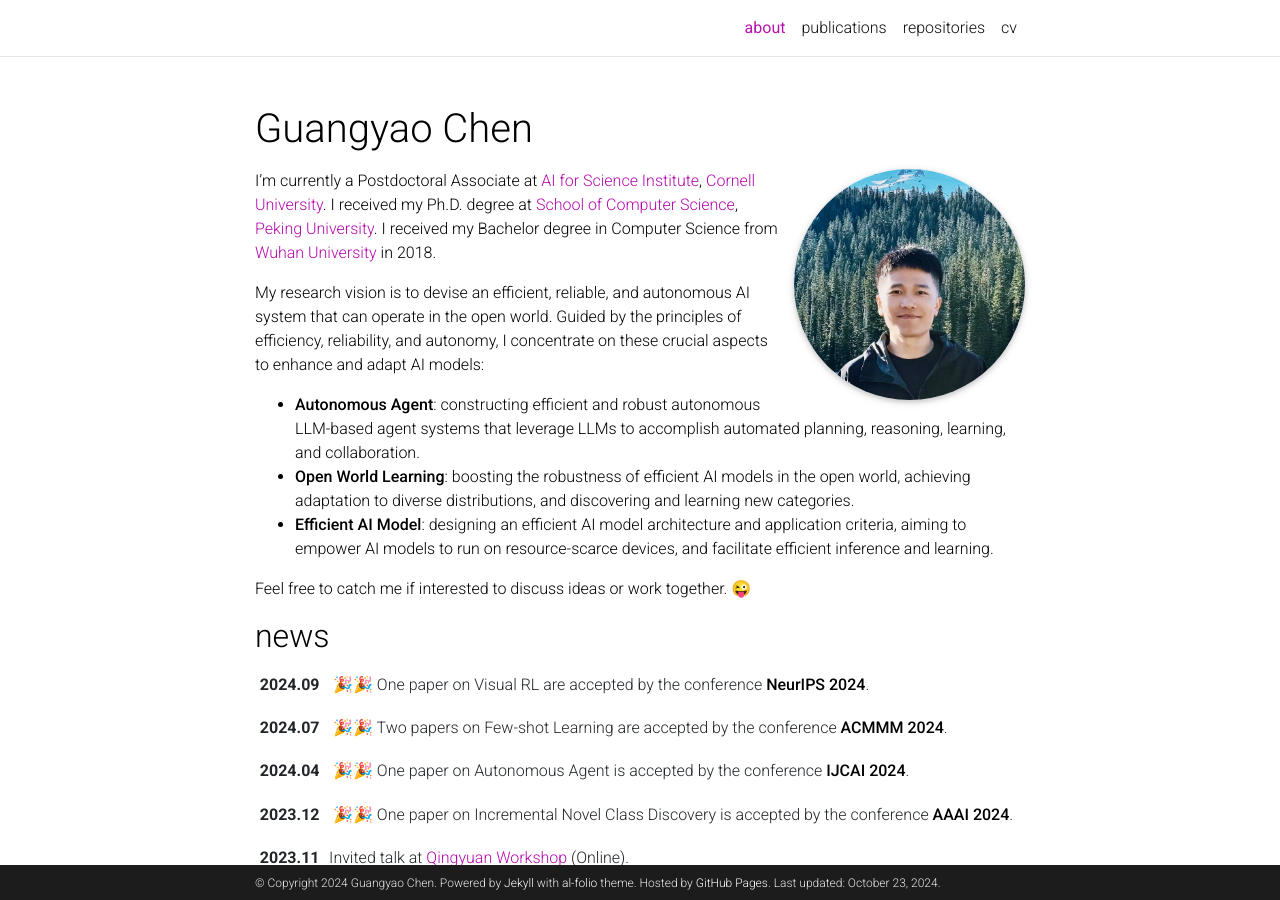
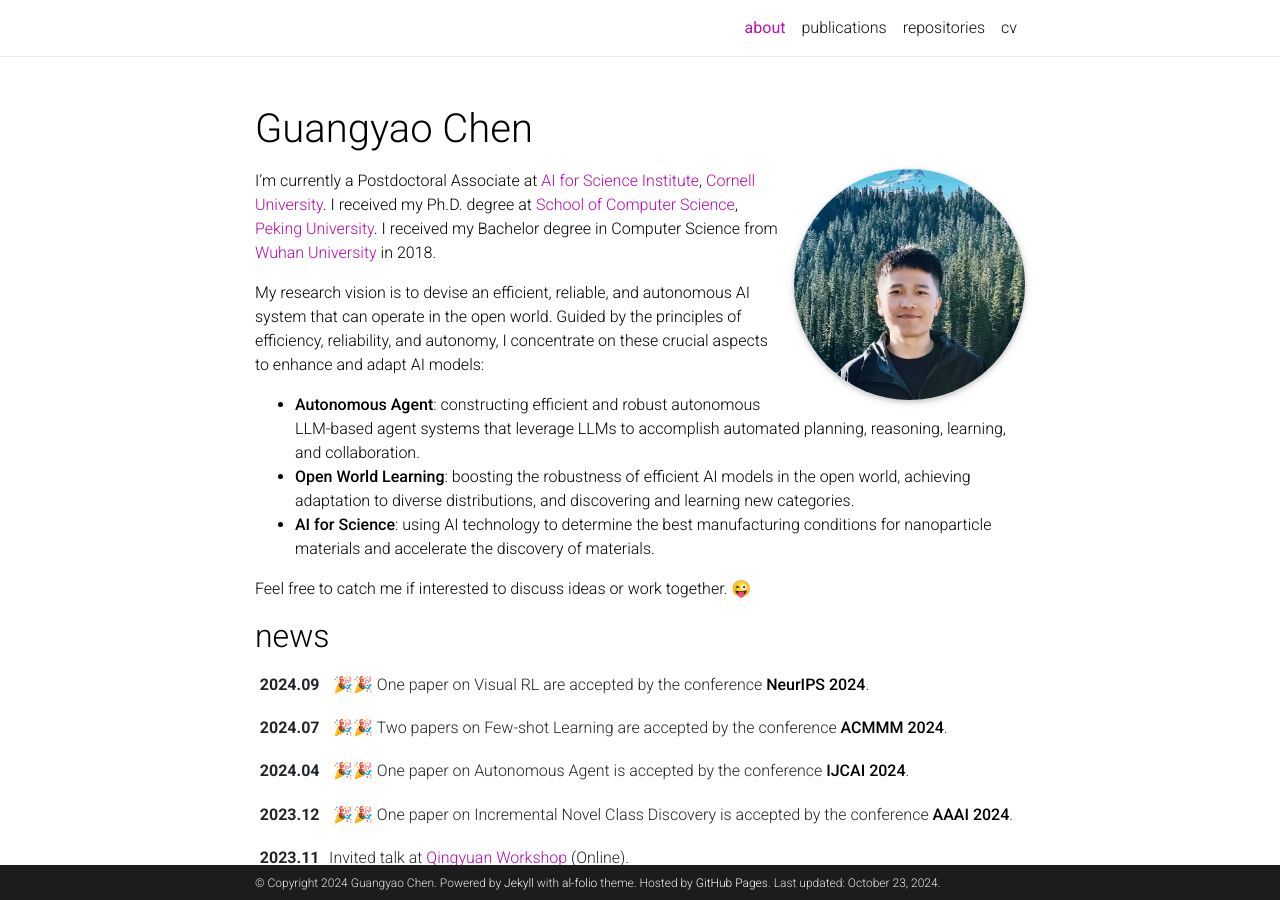
Before and after one commit to iCGY96/iCGY96.github.io, a Jekyll site: the page built from _pages/about.md, in a window 1280 px wide and 900 px high. Built offline with Jekyll 4.4.1, drawn with Linux system fonts in a browser that asks for light colours; full-size pictures stand in for the smaller copies a plugin makes; comment, search, counter and statistics services are not loaded; a style sheet for code colours, icons or effects is not loaded.

Commit message:
Update about.md

```diff
--- a/_pages/about.md
+++ b/_pages/about.md
@@ -24,6 +24,6 @@
 My research vision is to devise an efficient, reliable, and autonomous AI system that can operate in the open world. Guided by the principles of efficiency, reliability, and autonomy, I concentrate on these crucial aspects to enhance and adapt AI models:
 - __Autonomous Agent__: constructing efficient and robust autonomous LLM-based agent systems that leverage LLMs to accomplish automated planning, reasoning, learning, and collaboration.
 - __Open World Learning__: boosting the robustness of efficient AI models in the open world, achieving adaptation to diverse distributions, and discovering and learning new categories.
-- __Efficient AI Model__: designing an efficient AI model architecture and application criteria, aiming to empower AI models to run on resource-scarce devices, and facilitate efficient inference and learning.
+- __AI for Science__: using AI technology to determine the best manufacturing conditions for nanoparticle materials and accelerate the discovery of materials.
 
 Feel free to catch me if interested to discuss ideas or work together. 😜
```
